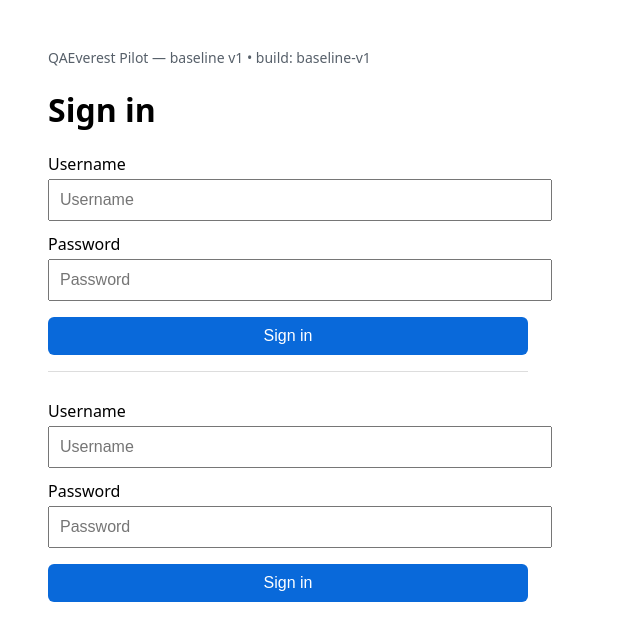
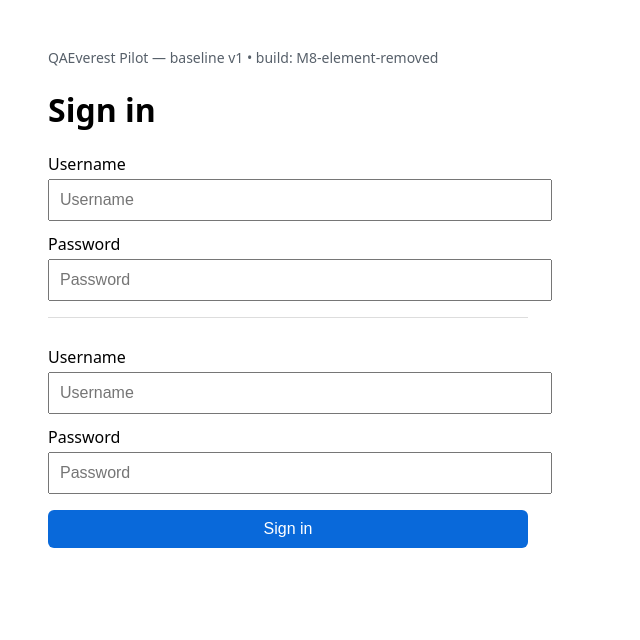
Before and after one commit to victor-2026/qaeverset-pilot-mini, a website: page index.html in a window 1280 px wide. Shown: the whole page, without its empty margins (0-640 px from the left). Drawn offline with Linux system fonts and the light colour scheme.

Commit message:
mut(M8): element removed - delete Sign in button from main form

```diff
--- a/index.html
+++ b/index.html
@@ -5,14 +5,13 @@
 nav{margin-bottom:20px;color:#57606a;font-size:14px}
 </style></head>
 <body>
-<nav>QAEverest Pilot — baseline v1 • <span id="build">build: baseline-v1</span></nav>
+<nav>QAEverest Pilot — baseline v1 • <span id="build">build: M8-element-removed</span></nav>
 <h1>Sign in</h1>
 <form id="login">
   <label for="username">Username</label>
   <input id="username" name="username" placeholder="Username" autocomplete="username" />
   <label for="password">Password</label>
   <input id="password" name="password" type="password" placeholder="Password" autocomplete="current-password" />
-  <button type="submit">Sign in</button>
 </form>
 <div style="margin-top:16px;border-top:1px solid #ddd;padding-top:16px">
   <label for="username2">Username</label>
```
